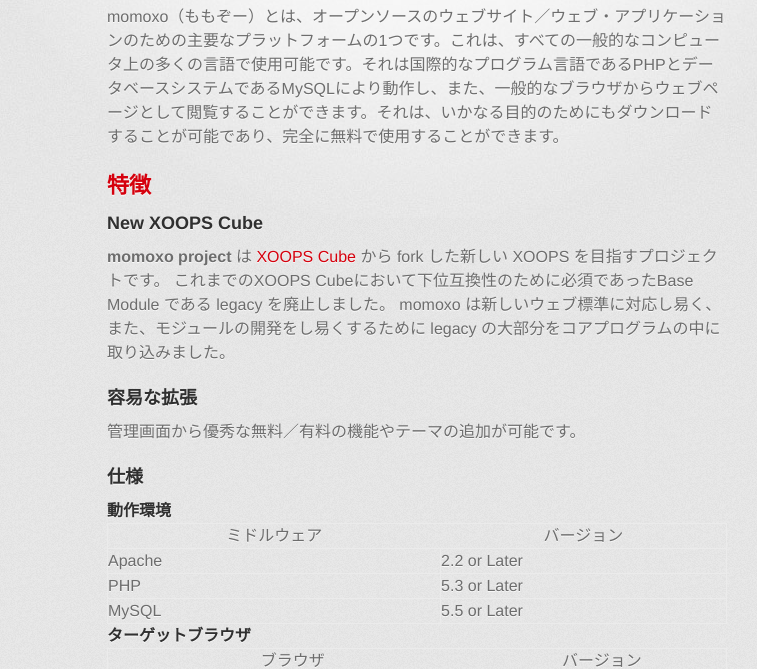
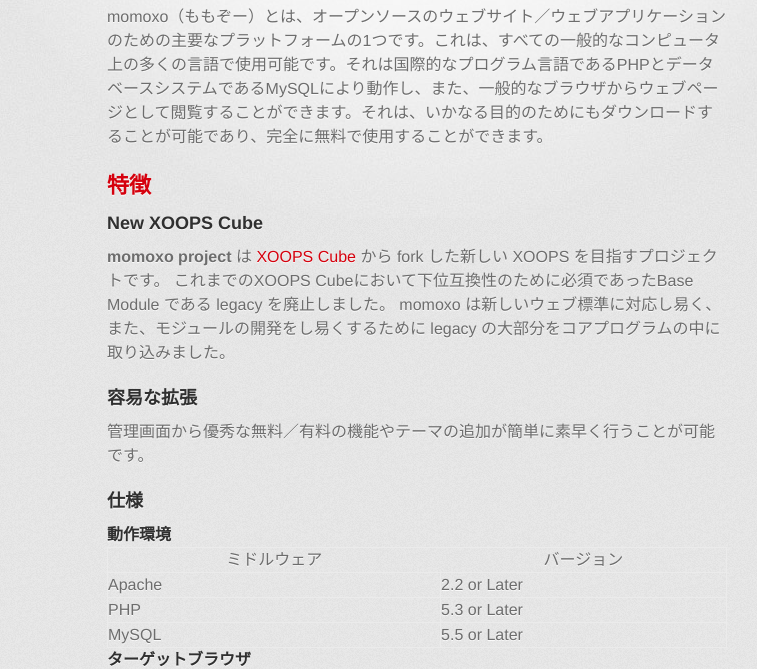
Before and after one commit to momoxo/landing-page, a plain HTML site: page _site/index.html in a window 1280 px wide. Shown: the part 355-1024 px from the top of the page, without its empty margins (223-980 px from the left). Drawn offline with Linux system fonts and the light colour scheme; a web font is replaced by a local one.

Commit message:
記述の変更
ウェブ・・アプリケーション => ウェブ・アプリケーション

```diff
--- a/_site/index.html
+++ b/_site/index.html
@@ -10,7 +10,7 @@
     <!--[if lt IE 9]>
     <script src="//html5shiv.googlecode.com/svn/trunk/html5.js"></script>
     <![endif]-->
-	<title>momoxo :A XOOPS Cube distribution</title>
+	<title>momoxo :A New XOOPS Cube distribution</title>
   </head>
 
   <body>
@@ -35,26 +35,26 @@
 
 <h2 id='momoxo'>momoxoとは</h2>
 
-<p>momoxo（ももぞー）とは、オープンソースのウェブサイト／ウェブ・アプリケーションのための主要なプラットフォームの1つです。これは、すべての一般的なコンピュータ上の多くの言語で使用可能です。それは国際的なプログラム言語であるPHPとデータベースシステムであるMySQLにより動作し、また、一般的なブラウザからウェブページとして閲覧することができます。それは、いかなる目的のためにもダウンロードすることが可能であり、完全に無料で使用することができます。</p>
+<p>momoxo（ももぞー）とは、オープンソースのウェブサイト／ウェブアプリケーションのための主要なプラットフォームの1つです。これは、すべての一般的なコンピュータ上の多くの言語で使用可能です。それは国際的なプログラム言語であるPHPとデータベースシステムであるMySQLにより動作し、また、一般的なブラウザからウェブページとして閲覧することができます。それは、いかなる目的のためにもダウンロードすることが可能であり、完全に無料で使用することができます。</p>
 
-<h2 id='id73'>特徴</h2>
+<h2 id='id1'>特徴</h2>
 
 <h3 id='new_xoops_cube'>New XOOPS Cube</h3>
 
 <p><strong>momoxo project</strong> は <a href='http://xoopscube.jp/'>XOOPS Cube</a> から fork した新しい XOOPS を目指すプロジェクトです。 これまでのXOOPS Cubeにおいて下位互換性のために必須であったBase Module である legacy を廃止しました。 momoxo は新しいウェブ標準に対応し易く、また、モジュールの開発をし易くするために legacy の大部分をコアプログラムの中に取り込みました。</p>
 
-<h3 id='id74'>容易な拡張</h3>
+<h3 id='id2'>容易な拡張</h3>
 
-<p>管理画面から優秀な無料／有料の機能やテーマの追加が可能です。</p>
+<p>管理画面から優秀な無料／有料の機能やテーマの追加が簡単に素早く行うことが可能です。</p>
 
-<h3 id='id75'>仕様</h3>
+<h3 id='id3'>仕様</h3>
 
-<h4 id='id76'>動作環境</h4>
+<h4 id='id4'>動作環境</h4>
 <table><thead><tr><th>ミドルウェア</th><th>バージョン</th></tr></thead><tbody><tr><td style='text-align: left;'>Apache</td><td style='text-align: left;'>2.2 or Later</td>
 </tr><tr><td style='text-align: left;'>PHP</td><td style='text-align: left;'>5.3 or Later</td>
 </tr><tr><td style='text-align: left;'>MySQL</td><td style='text-align: left;'>5.5 or Later</td>
 </tr></tbody></table>
-<h4 id='id77'>ターゲットブラウザ</h4>
+<h4 id='id5'>ターゲットブラウザ</h4>
 <table><thead><tr><th>ブラウザ</th><th>バージョン</th></tr></thead><tbody><tr><td style='text-align: left;'>Chrome</td><td style='text-align: left;'>最新版</td>
 </tr><tr><td style='text-align: left;'>Firefox</td><td style='text-align: left;'>最新版</td>
 </tr><tr><td style='text-align: left;'>Opera</td><td style='text-align: left;'>最新版</td>
```
Also changed, not shown: 1 other file.
